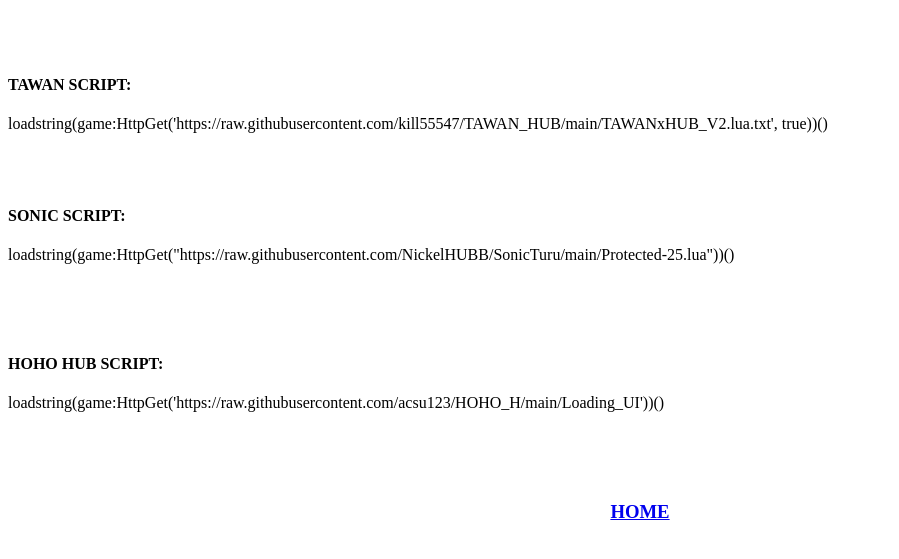
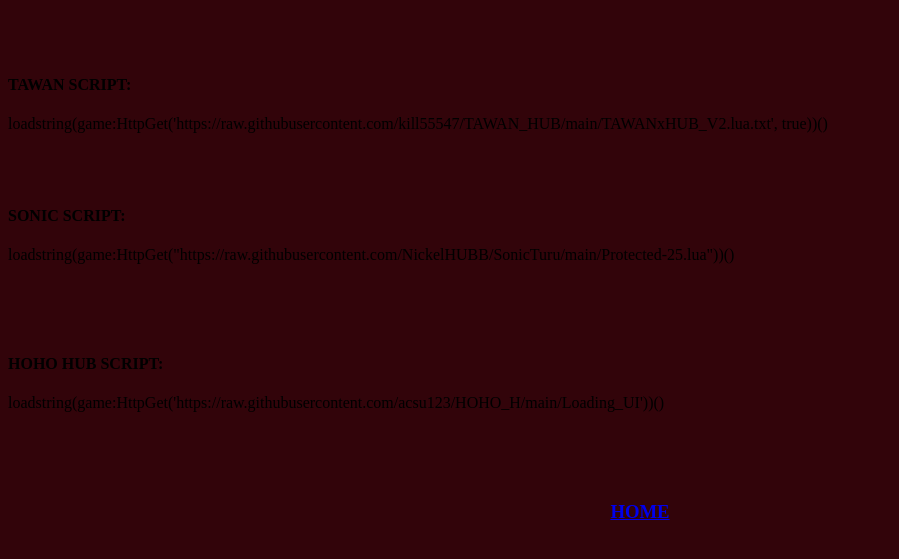
Before and after one commit to phantom0247/phantomscript, a plain HTML site: page contact.html in a window 1280 px wide. Shown: the part 79-638 px from the top of the page, without its empty margins (0-899 px from the left). Drawn offline with Linux system fonts and the light colour scheme.

Commit message:
style.css

```diff
--- a/style.css
+++ b/style.css
@@ -18,5 +18,24 @@
 	height: 75;
 	width: 75;
 	border-spacing: ;
+}
+
+body{
+	background-color: rgb(50, 4, 10);
+
+
+
+
 
 }
+
+#kl{
+
+	color: blue;
+	display: flex;
+	align-items: center;
+	justify-content: center;
+
+
+
+}
```
